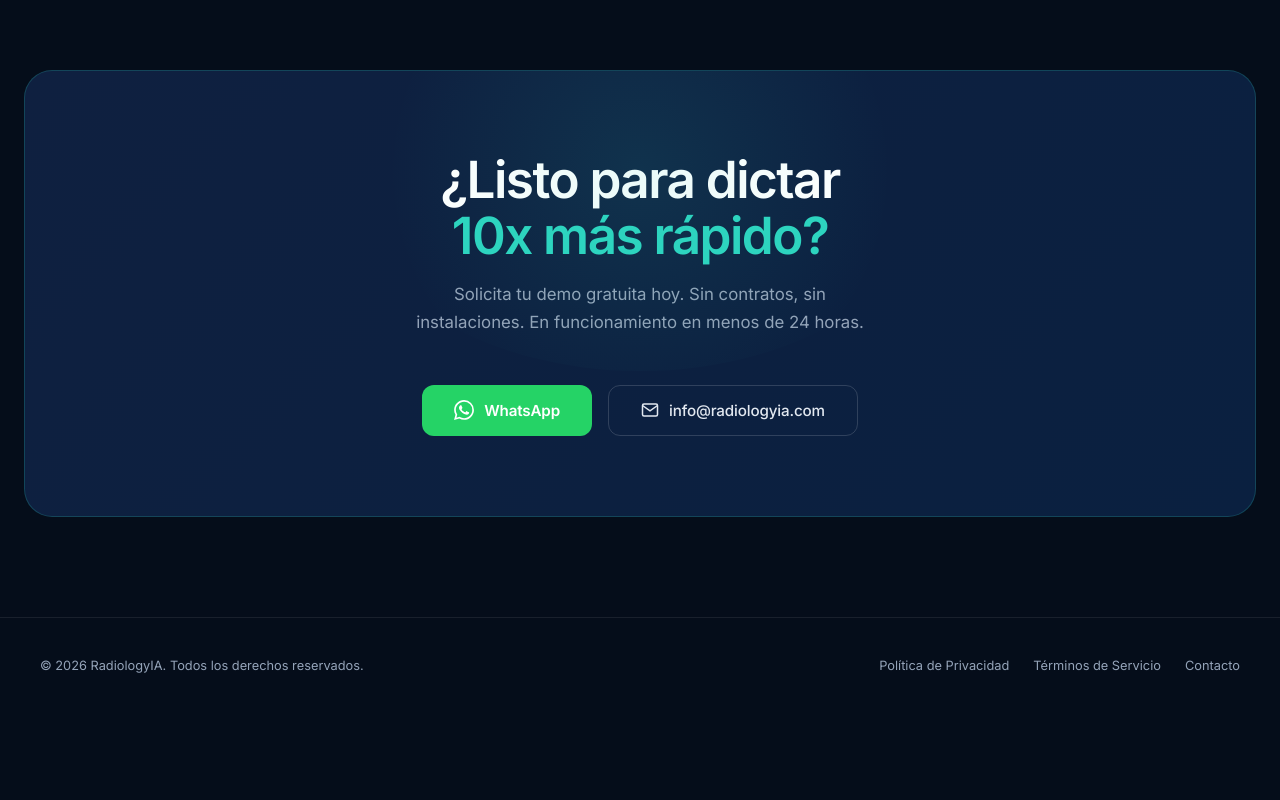
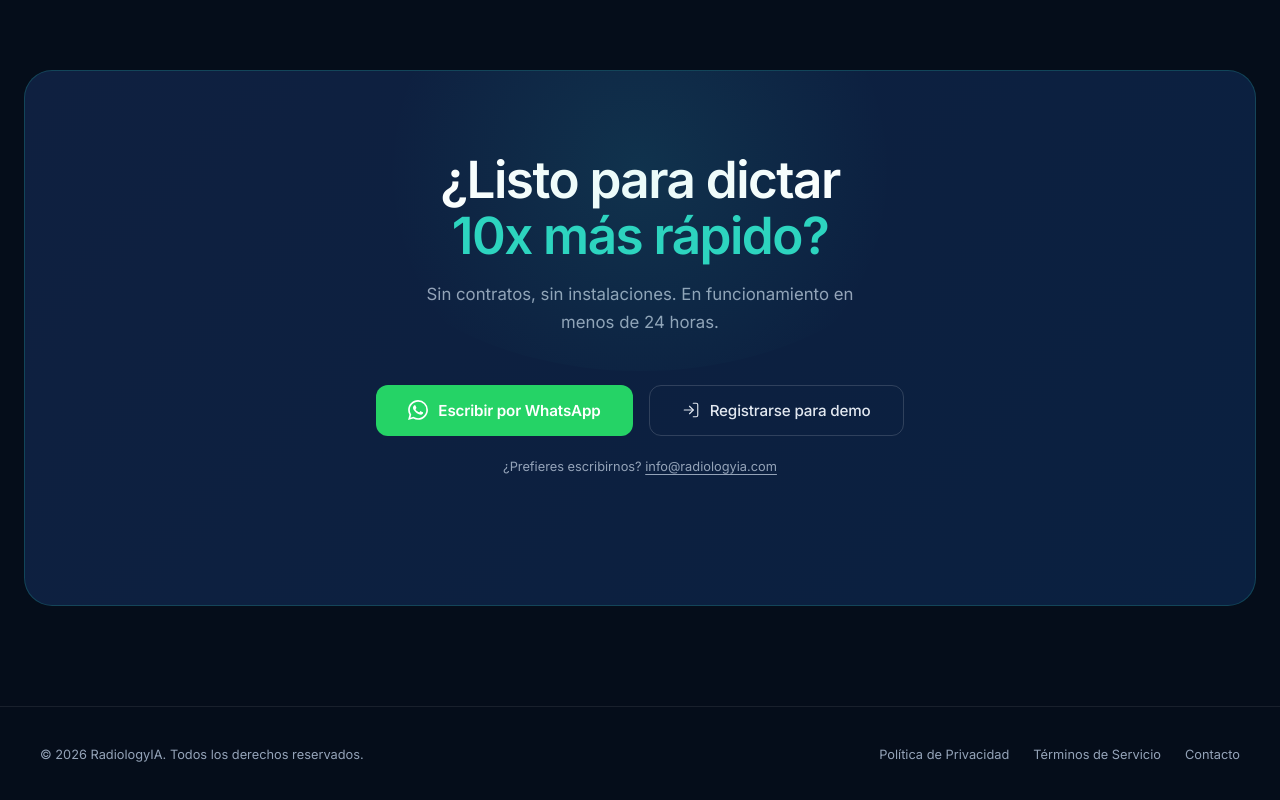
Before and after one commit to pilosanchez/radiologyia-website, a plain HTML site: page index.html in a window 1280 px wide. Shown: the part 4945-5745 px from the top of the page. Before the commit the page ends 5658 px from the top, so only its background shows below. Drawn offline with Linux system fonts and the light colour scheme.

Commit message:
CTA final: 3 niveles — WhatsApp (primario), demo self-service, email (discreto)
Co-Authored-By: Claude Sonnet 4.6 <noreply@anthropic.com>

```diff
--- a/index.html
+++ b/index.html
@@ -731,17 +731,21 @@
 <!-- CTA FINAL -->
 <div class="cta-section reveal" id="contacto">
   <h2>¿Listo para dictar<br><span style="color:var(--teal);">10x más rápido?</span></h2>
-  <p>Solicita tu demo gratuita hoy. Sin contratos, sin instalaciones. En funcionamiento en menos de 24 horas.</p>
+  <p>Sin contratos, sin instalaciones. En funcionamiento en menos de 24 horas.</p>
   <div class="cta-buttons">
     <a href="https://wa.me/12015020295?text=Hola,%20quisiera%20solicitar%20una%20demo%20de%20RadiologyIA" class="btn-wa" target="_blank">
       <svg width="20" height="20" viewBox="0 0 24 24" fill="currentColor"><path d="M17.472 14.382c-.297-.149-1.758-.867-2.03-.967-.273-.099-.471-.148-.67.15-.197.297-.767.966-.94 1.164-.173.199-.347.223-.644.075-.297-.15-1.255-.463-2.39-1.475-.883-.788-1.48-1.761-1.653-2.059-.173-.297-.018-.458.13-.606.134-.133.298-.347.446-.52.149-.174.198-.298.298-.497.099-.198.05-.371-.025-.52-.075-.149-.669-1.612-.916-2.207-.242-.579-.487-.5-.669-.51-.173-.008-.371-.01-.57-.01-.198 0-.52.074-.792.372-.272.297-1.04 1.016-1.04 2.479 0 1.462 1.065 2.875 1.213 3.074.149.198 2.096 3.2 5.077 4.487.709.306 1.262.489 1.694.625.712.227 1.36.195 1.871.118.571-.085 1.758-.719 2.006-1.413.248-.694.248-1.289.173-1.413-.074-.124-.272-.198-.57-.347m-5.421 7.403h-.004a9.87 9.87 0 01-5.031-1.378l-.361-.214-3.741.982.998-3.648-.235-.374a9.86 9.86 0 01-1.51-5.26c.001-5.45 4.436-9.884 9.888-9.884 2.64 0 5.122 1.03 6.988 2.898a9.825 9.825 0 012.893 6.994c-.003 5.45-4.437 9.884-9.885 9.884m8.413-18.297A11.815 11.815 0 0012.05 0C5.495 0 .16 5.335.157 11.892c0 2.096.547 4.142 1.588 5.945L.057 24l6.305-1.654a11.882 11.882 0 005.683 1.448h.005c6.554 0 11.89-5.335 11.893-11.893a11.821 11.821 0 00-3.48-8.413z"/></svg>
-      WhatsApp
+      Escribir por WhatsApp
     </a>
-    <a href="mailto:info@radiologyia.com?subject=Solicitud%20de%20demo%20RadiologyIA" class="btn-email">
-      <svg width="18" height="18" viewBox="0 0 24 24" fill="none" stroke="currentColor" stroke-width="2"><path d="M4 4h16c1.1 0 2 .9 2 2v12c0 1.1-.9 2-2 2H4c-1.1 0-2-.9-2-2V6c0-1.1.9-2 2-2z"/><polyline points="22,6 12,13 2,6"/></svg>
-      info@radiologyia.com
+    <a href="https://www.radiologyia.com/demo" class="btn-email" target="_blank">
+      <svg width="18" height="18" viewBox="0 0 24 24" fill="none" stroke="currentColor" stroke-width="1.5" stroke-linecap="round" stroke-linejoin="round"><path d="M15 3h4a2 2 0 0 1 2 2v14a2 2 0 0 1-2 2h-4"/><polyline points="10 17 15 12 10 7"/><line x1="15" y1="12" x2="3" y2="12"/></svg>
+      Registrarse para demo
     </a>
   </div>
+  <p style="margin-top:20px; font-size:0.8rem; color:var(--gray-3);">
+    ¿Prefieres escribirnos?
+    <a href="mailto:info@radiologyia.com" style="color:var(--gray-3); text-decoration:underline; text-underline-offset:3px;">info@radiologyia.com</a>
+  </p>
 </div>
 
 <!-- FOOTER -->
```
